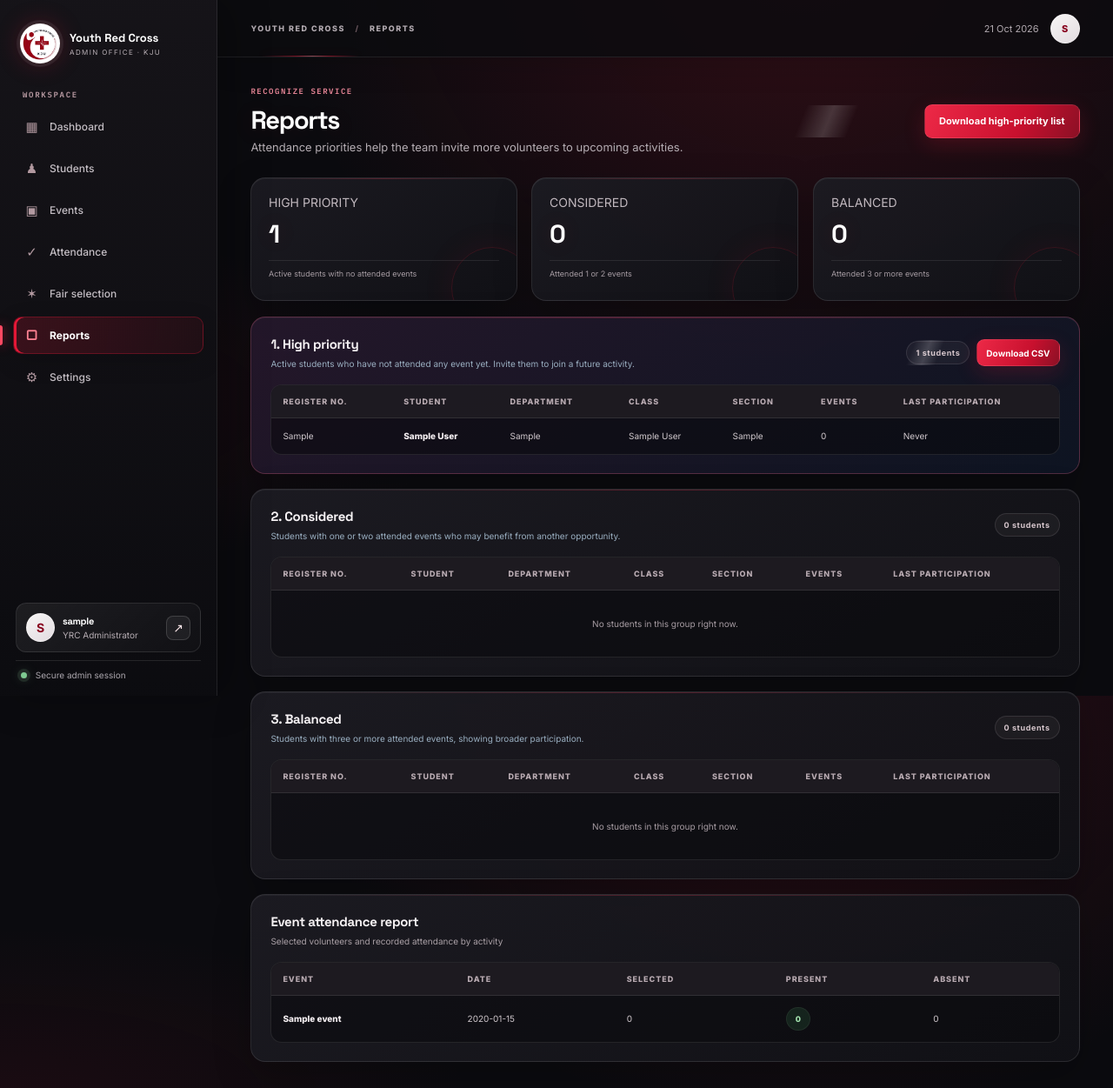
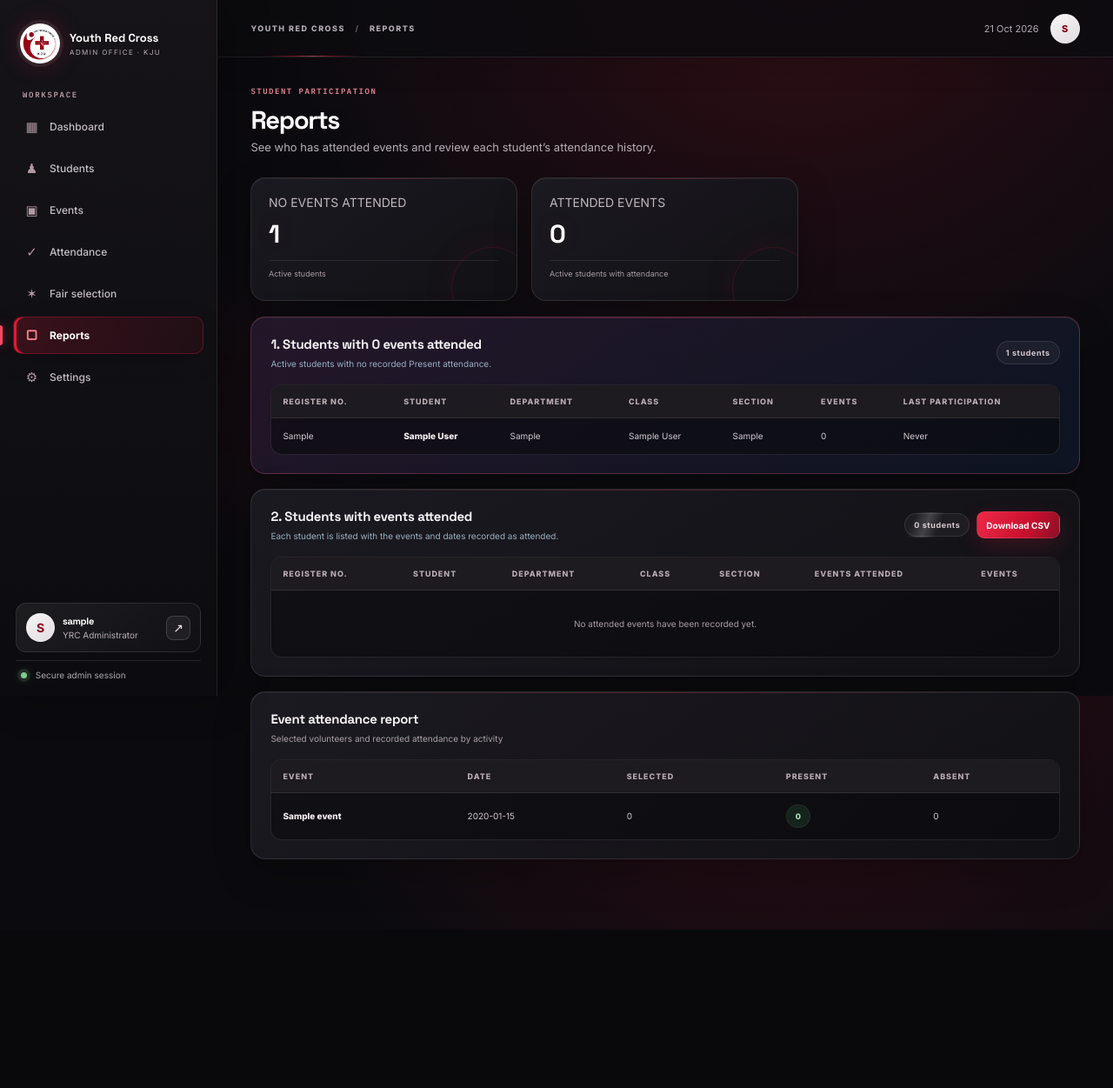
Before and after one commit to anujdm12/YRC, a Flask app: page /reports in a window 1280 px wide. Shown: the top 1251 px of the page at 87% size. After the commit the page ends 1069 px from the top, so only its background shows below. Run offline with Flask 3, Linux system fonts and the light colour scheme; the visitor is signed in with stand-in values (Sample User, id 1); tables that the repository leaves empty hold one stand-in row (values such as "Sample post"); some libraries are stand-ins or nearby versions.

Commit message:
Update student attendance reports

```diff
--- a/app.py
+++ b/app.py
@@ -938,11 +938,31 @@
 @login_required
 def reports():
     conn=db(); rows=conn.execute('SELECT s.register_no,s.name,s.department,s.class_name,s.section,s.email,s.phone,(SELECT COUNT(DISTINCT a.event_id) FROM attendance a WHERE a.student_id=s.id AND a.status="Present") events,(SELECT MAX(e.event_date) FROM attendance a JOIN events e ON e.id=a.event_id WHERE a.student_id=s.id AND a.status="Present") last_event FROM students s WHERE s.yrc_status="Active" ORDER BY events,s.name').fetchall()
+    attended_rows=conn.execute('''SELECT s.register_no,s.name,s.department,s.class_name,s.section,
+        COUNT(DISTINCT a.event_id) events, GROUP_CONCAT(e.name || ' (' || e.event_date || ')', ', ') event_names
+        FROM students s JOIN attendance a ON a.student_id=s.id AND a.status='Present'
+        JOIN events e ON e.id=a.event_id
+        WHERE s.yrc_status='Active'
+        GROUP BY s.id ORDER BY s.name''').fetchall()
     evrows=conn.execute('SELECT e.name,e.event_date,(SELECT COUNT(*) FROM event_participants p WHERE p.event_id=e.id AND p.selection_status="Selected") selected,(SELECT COUNT(*) FROM attendance a WHERE a.event_id=e.id AND a.status="Present") present,(SELECT COUNT(*) FROM attendance a WHERE a.event_id=e.id AND a.status="Absent") absent FROM events e ORDER BY e.event_date DESC').fetchall()
     return render_template('reports.html',rows=rows,events=evrows,
                            high_priority=[r for r in rows if r['events']==0],
-                           considered=[r for r in rows if 0<r['events']<3],
-                           balanced=[r for r in rows if r['events']>=3])
+                           attended=attended_rows)
+
+@app.get('/reports/attended-students.csv')
+@login_required
+def attended_students_csv():
+    rows=db().execute('''SELECT s.register_no,s.name,s.department,s.class_name,s.section,
+        e.name event_name,e.event_date
+        FROM students s JOIN attendance a ON a.student_id=s.id AND a.status='Present'
+        JOIN events e ON e.id=a.event_id
+        WHERE s.yrc_status='Active'
+        ORDER BY s.name,e.event_date,e.name''').fetchall()
+    buf=io.StringIO(newline=''); writer=csv.writer(buf)
+    writer.writerow(['Register No','Student Name','Department','Class','Section','Event Attended','Event Date'])
+    for row in rows:
+        writer.writerow([("'"+str(value) if str(value or '').lstrip().startswith(('=','+','-','@')) else value) for value in row])
+    return Response('\ufeff'+buf.getvalue(),mimetype='text/csv',headers={'Content-Disposition':'attachment; filename=yrc-student-event-attendance.csv'})
 
 @app.get('/reports/students.csv')
 @login_required
--- a/templates/reports.html
+++ b/templates/reports.html
@@ -8,19 +8,19 @@
 </tbody></table></div>
 {% endmacro %}
 {% block content %}
-<div class="page-heading"><div><div class="eyebrow">RECOGNIZE SERVICE</div><h1>Reports</h1><p class="subhead">Attendance priorities help the team invite more volunteers to upcoming activities.</p></div><div class="heading-actions"><a class="btn primary" href="/reports/priority-students.csv">Download high-priority list</a></div></div>
+<div class="page-heading"><div><div class="eyebrow">STUDENT PARTICIPATION</div><h1>Reports</h1><p class="subhead">See who has attended events and review each student’s attendance history.</p></div></div>
 
 <div class="stats-grid reports-priority-summary">
-<article class="stat-card"><span class="stat-label">HIGH PRIORITY</span><strong>{{high_priority|length}}</strong><span class="stat-foot">Active students with no attended events</span></article>
-<article class="stat-card"><span class="stat-label">CONSIDERED</span><strong>{{considered|length}}</strong><span class="stat-foot">Attended 1 or 2 events</span></article>
-<article class="stat-card"><span class="stat-label">BALANCED</span><strong>{{balanced|length}}</strong><span class="stat-foot">Attended 3 or more events</span></article>
+<article class="stat-card"><span class="stat-label">NO EVENTS ATTENDED</span><strong>{{high_priority|length}}</strong><span class="stat-foot">Active students</span></article>
+<article class="stat-card"><span class="stat-label">ATTENDED EVENTS</span><strong>{{attended|length}}</strong><span class="stat-foot">Active students with attendance</span></article>
 </div>
 
-<section class="panel report-priority high-priority"><div class="panel-head"><div><h2>1. High priority</h2><p>Active students who have not attended any event yet. Invite them to join a future activity.</p></div><div class="heading-actions"><span class="count-pill">{{high_priority|length}} students</span><a class="btn primary small" href="/reports/priority-students.csv">Download CSV</a></div></div>{{student_table(high_priority, 'Everyone active has attended at least one event.')}}</section>
+<section class="panel report-priority high-priority"><div class="panel-head"><div><h2>1. Students with 0 events attended</h2><p>Active students with no recorded Present attendance.</p></div><span class="count-pill">{{high_priority|length}} students</span></div>{{student_table(high_priority, 'Everyone active has attended at least one event.')}}</section>
 
-<section class="panel report-priority"><div class="panel-head"><div><h2>2. Considered</h2><p>Students with one or two attended events who may benefit from another opportunity.</p></div><span class="count-pill">{{considered|length}} students</span></div>{{student_table(considered, 'No students in this group right now.')}}</section>
-
-<section class="panel report-priority"><div class="panel-head"><div><h2>3. Balanced</h2><p>Students with three or more attended events, showing broader participation.</p></div><span class="count-pill">{{balanced|length}} students</span></div>{{student_table(balanced, 'No students in this group right now.')}}</section>
+<section class="panel report-priority"><div class="panel-head"><div><h2>2. Students with events attended</h2><p>Each student is listed with the events and dates recorded as attended.</p></div><div class="heading-actions"><span class="count-pill">{{attended|length}} students</span><a class="btn primary small" href="{{ url_for('attended_students_csv') }}">Download CSV</a></div></div>
+<div class="table-scroll"><table><thead><tr><th>REGISTER NO.</th><th>STUDENT</th><th>DEPARTMENT</th><th>CLASS</th><th>SECTION</th><th>EVENTS ATTENDED</th><th>EVENTS</th></tr></thead><tbody>
+{% for r in attended %}<tr><td>{{r.register_no}}</td><td class="table-title">{{r.name}}</td><td>{{r.department}}</td><td>{{r.class_name}}</td><td>{{r.section or 'Unassigned'}}</td><td>{{r.events}}</td><td>{{r.event_names}}</td></tr>{% else %}<tr><td colspan="7" class="empty-cell">No attended events have been recorded yet.</td></tr>{% endfor %}
+</tbody></table></div></section>
 
 <section class="panel reports-events"><div class="panel-head"><div><h2>Event attendance report</h2><p>Selected volunteers and recorded attendance by activity</p></div></div><div class="table-scroll"><table><thead><tr><th>EVENT</th><th>DATE</th><th>SELECTED</th><th>PRESENT</th><th>ABSENT</th></tr></thead><tbody>{% for e in events %}<tr><td class="table-title">{{e.name}}</td><td>{{e.event_date}}</td><td>{{e.selected}}</td><td><span class="badge present">{{e.present}}</span></td><td>{{e.absent}}</td></tr>{% else %}<tr><td colspan="5" class="empty-cell">No event attendance to report yet.</td></tr>{% endfor %}</tbody></table></div></section>
 {% endblock %}
```
